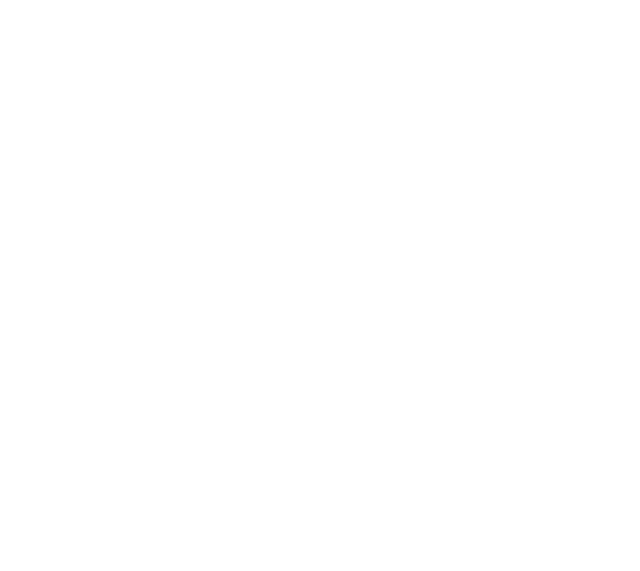
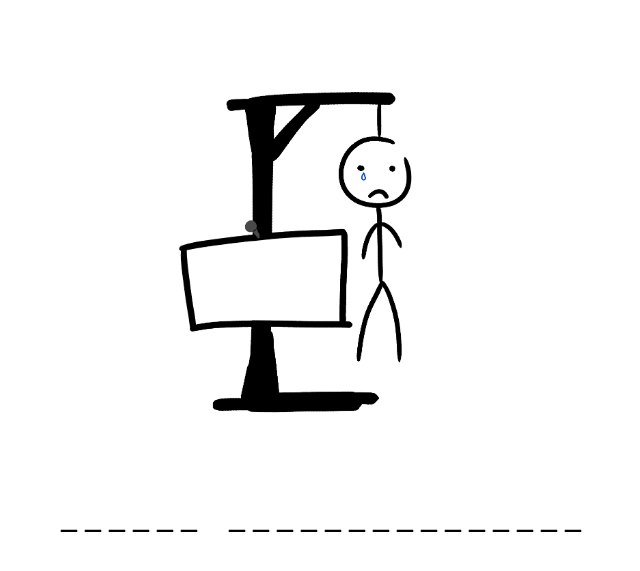
Before and after one commit to SrGuille/Servidor-de-juegos, a Django app: page /servidor/hangman_host/ in a window 1280 px wide. Before the commit the part shown is empty. Shown: the top 571 px of the page, without its empty margins (319-959 px from the left). Run offline with Django 4.2, Linux system fonts and the light colour scheme.

Commit message:
Desarrollo pantalla ahorcado

```diff
--- a/servidor/static/css/style.css
+++ b/servidor/static/css/style.css
@@ -230,6 +230,26 @@ body {
     background-size: 800px;
     text-align: center;
     display: none;
+}
+
+#palabra-ahorcado{
+    margin-left: auto;
+    margin-right: auto;
+    position: relative;
+    top: 45px;
+    text-align: center;
+}
+
+#ahorcado{
+    width: 300px;
+    height: auto;
+    display: block;
+    margin-left: auto;
+    margin-right: auto;
+    position: relative;
+    top: 45px;
+    left: 3px;
+    z-index: 2;
 }
 
 /* --- Roulette indicator image --- */
--- a/servidor/templates/hangman_host.html
+++ b/servidor/templates/hangman_host.html
@@ -0,0 +1,24 @@
+<!DOCTYPE html>
+{% load static %}
+<html>
+<head>
+    <title>Roulette game</title>
+    <link rel="stylesheet" href="{% static 'css/style.css' %}">
+    <script src="https://ajax.googleapis.com/ajax/libs/jquery/3.6.1/jquery.min.js"></script>
+</head>
+<body>
+    <row>
+        <img id="ahorcado" src="{% static 'img/ahorcado/ahorcado00.png' %}"/>
+    </row>
+    <row>
+        <div id="palabra-ahorcado">
+            <h1 "hueco-palabra">_ _ _ _ _ _&nbsp&nbsp&nbsp&nbsp_ _ _ _ _ _ _ _ _ _ _ _ _ _ _</h1>
+        </div>
+    </row>
+</body>
+</html>
+<script>
+    document.addEventListener("DOMContentLoaded", function(event) {
+        wait_for_all_players_and_run();
+    });
+</script>
--- a/servidor_juegos/settings.py
+++ b/servidor_juegos/settings.py
@@ -25,7 +25,7 @@ SECRET_KEY = "REDACTED-ROTATE-THIS"
 # SECURITY WARNING: don't run with debug turned on in production!
 DEBUG = True
 
-ALLOWED_HOSTS = ['192.168.94.50', '192.168.1.179', '192.168.1.136','192.168.1.29']
+ALLOWED_HOSTS = ['192.168.94.50', '192.168.1.179', '192.168.1.136','192.168.1.29', '192.168.1.134']
 
 
 # Application definition
```
Also changed, not shown: servidor/static/img/ahorcado/ahorcado00.png (added), servidor/static/img/ahorcado/ahorcado01.png (added), servidor/static/img/ahorcado/ahorcado02.png (added), servidor/static/img/ahorcado/ahorcado03.png (added), servidor/static/img/ahorcado/ahorcado04.png (added), servidor/static/img/ahorcado/ahorcado05.png (added), servidor/static/img/ahorcado/ahorcado06.png (added), servidor/static/img/ahorcado/ahorcado07.png (added), servidor/static/img/ahorcado/ahorcado08.png (added), servidor/static/img/ahorcado/ahorcado09.png (added), servidor/static/img/ahorcado/ahorcado10.png (added).
